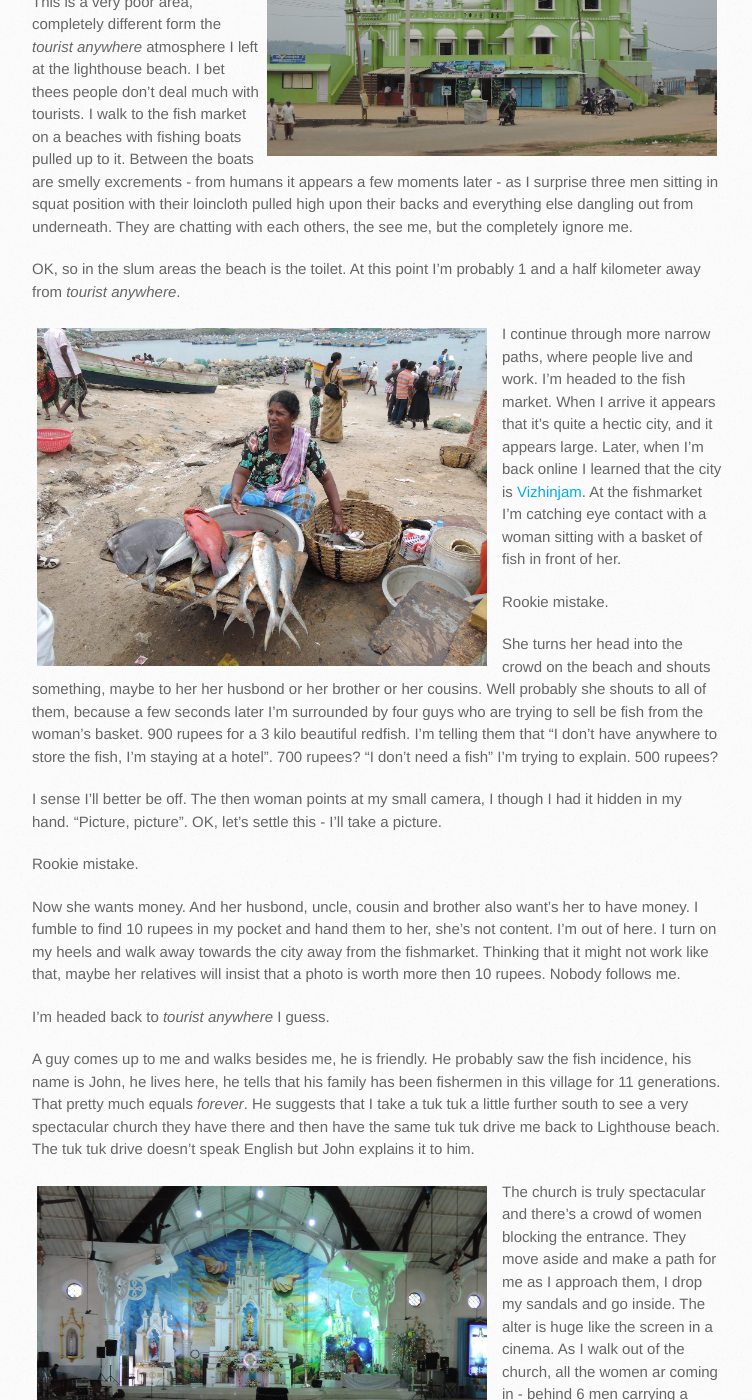
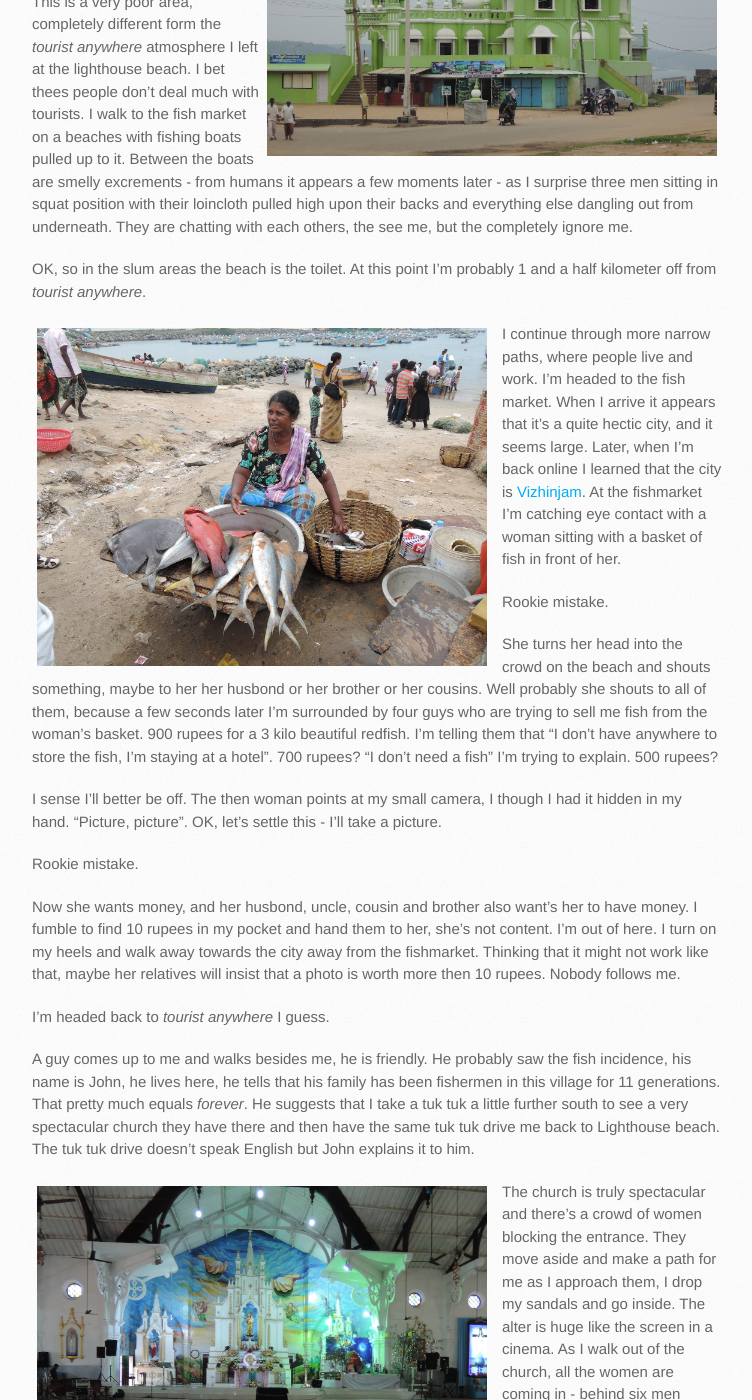
Before and after one commit to illus0r/lakruzz, a Jekyll site: the page built from en/_posts/2014-12-27-kovalam+tourist+anywhere.md, in a window 1280 px wide and 1400 px high, scrolled down 2240 px. Shown: the whole window, without its empty margins (138-890 px from the left). Built offline with Jekyll 4.4.1, drawn with Linux system fonts in a browser that asks for light colours; some web fonts are replaced; comment, search, counter and statistics services are not loaded; some of the changed text lies outside the part shown.

Commit message:
spelling

```diff
--- a/en/_posts/2014-12-27-kovalam+tourist+anywhere.md
+++ b/en/_posts/2014-12-27-kovalam+tourist+anywhere.md
@@ -53,25 +53,25 @@ A city, a harbour and a market et seems like.
 
 This is a very poor area, completely different form the _tourist anywhere_ atmosphere I left at the lighthouse beach. I bet thees people don't deal much with tourists. I walk to the fish market on a beaches with fishing boats pulled up to it. Between the boats are smelly excrements - from humans it appears a few moments later - as I surprise three men sitting in squat position with their loincloth pulled high upon their backs and everything else dangling out from underneath. They are chatting with each others, the see me, but the completely ignore me.
 
-OK, so in the slum areas the beach is the toilet. At this point I'm probably 1 and a half kilometer away from _tourist anywhere_.
+OK, so in the slum areas the beach is the toilet. At this point I'm probably 1 and a half kilometer off from _tourist anywhere_.
 
-![Fish market](/images/blog/DSCN1597.JPG){: .stdleft}I continue through more narrow paths, where people live and work. I'm headed to the fish market. When I arrive it appears that it's quite a hectic city, and it appears large. Later, when I'm back online I learned that the city is [Vizhinjam](https://www.google.dk/maps/place/Vizhinjam,+Kovalam,+Kerala,+India/@8.3866189,77.0071762,14z/data=!3m1!4b1!4m2!3m1!1s0x3b05a5960e90dc0f:0x6b20102f6af4ca2a). At the fishmarket I'm catching eye contact with a woman sitting with a basket of fish in front of her.
+![Fish market](/images/blog/DSCN1597.JPG){: .stdleft}I continue through more narrow paths, where people live and work. I'm headed to the fish market. When I arrive it appears that it's a quite hectic city, and it seems large. Later, when I'm back online I learned that the city is [Vizhinjam](https://www.google.dk/maps/place/Vizhinjam,+Kovalam,+Kerala,+India/@8.3866189,77.0071762,14z/data=!3m1!4b1!4m2!3m1!1s0x3b05a5960e90dc0f:0x6b20102f6af4ca2a). At the fishmarket I'm catching eye contact with a woman sitting with a basket of fish in front of her.
 
 Rookie mistake.
 
-She turns her head into the crowd on the beach and shouts something, maybe to her her husbond or her brother or her cousins. Well probably she shouts to all of them, because a few seconds later I'm surrounded by four guys who are trying to sell be fish from the woman's basket. 900 rupees for a 3 kilo beautiful redfish. I'm telling them that "I don't have anywhere to store the fish, I'm staying at a hotel". 700 rupees? "I don't need a fish" I'm trying to explain. 500 rupees?
+She turns her head into the crowd on the beach and shouts something, maybe to her her husbond or her brother or her cousins. Well probably she shouts to all of them, because a few seconds later I'm surrounded by four guys who are trying to sell me fish from the woman's basket. 900 rupees for a 3 kilo beautiful redfish. I'm telling them that "I don't have anywhere to store the fish, I'm staying at a hotel". 700 rupees? "I don't need a fish" I'm trying to explain. 500 rupees?
 
 I sense I'll better be off. The then woman points at my small camera, I though I had it hidden in my hand. "Picture, picture". OK, let's settle this - I'll take a picture.
 
 Rookie mistake.
 
-Now she wants money. And her husbond, uncle, cousin and brother also want's her to have money. I fumble to find 10 rupees in my pocket and hand them to her, she's not content. I'm out of here. I turn on my heels and walk away towards the city away from the fishmarket. Thinking that it might not work like that, maybe her relatives will insist that a photo is worth more then 10 rupees. Nobody follows me.
+Now she wants money,  and her husbond, uncle, cousin and brother also want's her to have money. I fumble to find 10 rupees in my pocket and hand them to her, she's not content. I'm out of here. I turn on my heels and walk away towards the city away from the fishmarket. Thinking that it might not work like that, maybe her relatives will insist that a photo is worth more then 10 rupees. Nobody follows me.
 
 I'm headed back to _tourist anywhere_ I guess.
 
 A guy comes up to me and walks besides me, he is friendly. He probably saw the fish incidence, his name is John, he lives here, he tells that his family has been fishermen in this village for 11 generations. That pretty much equals _forever_. He suggests that I take a tuk tuk a little further south to see a very spectacular church they have there and then have the same tuk tuk drive me back to Lighthouse beach. The tuk tuk drive doesn't speak English but John explains it to him.
 
-![Church](/images/blog/DSCN1599.JPG){: .stdleft}The church is truly spectacular and there's a crowd of women blocking the entrance. They move aside and make a path for me as I approach them, I drop my sandals and go inside. The alter is huge like the screen in a cinema. As I walk out of the church, all the women ar coming in - behind 6 men carrying a small cuffing. I'm at a funeral! I step aside and make my self very small, I feel like an intruder. But nobody sees me.
+![Church](/images/blog/DSCN1599.JPG){: .stdleft}The church is truly spectacular and there's a crowd of women blocking the entrance. They move aside and make a path for me as I approach them, I drop my sandals and go inside. The alter is huge like the screen in a cinema. As I walk out of the church, all the women are coming in - behind six men carrying a small cuffing on their sdhoulders. I'm at a funeral! I step aside and make my self very small, I feel like an intruder. But nobody sees me.
 
 My tuk tuk drive explains that it's an eight year old boy they are burying. He drives me back to my hotel by the same path that I walked here myself. I would have sworn that a tuk tuk wouldn't fit on this path.
 
```
Also changed, not shown: other parts of en/_posts/2014-12-27-kovalam+tourist+anywhere.md (+4 -4 lines).
